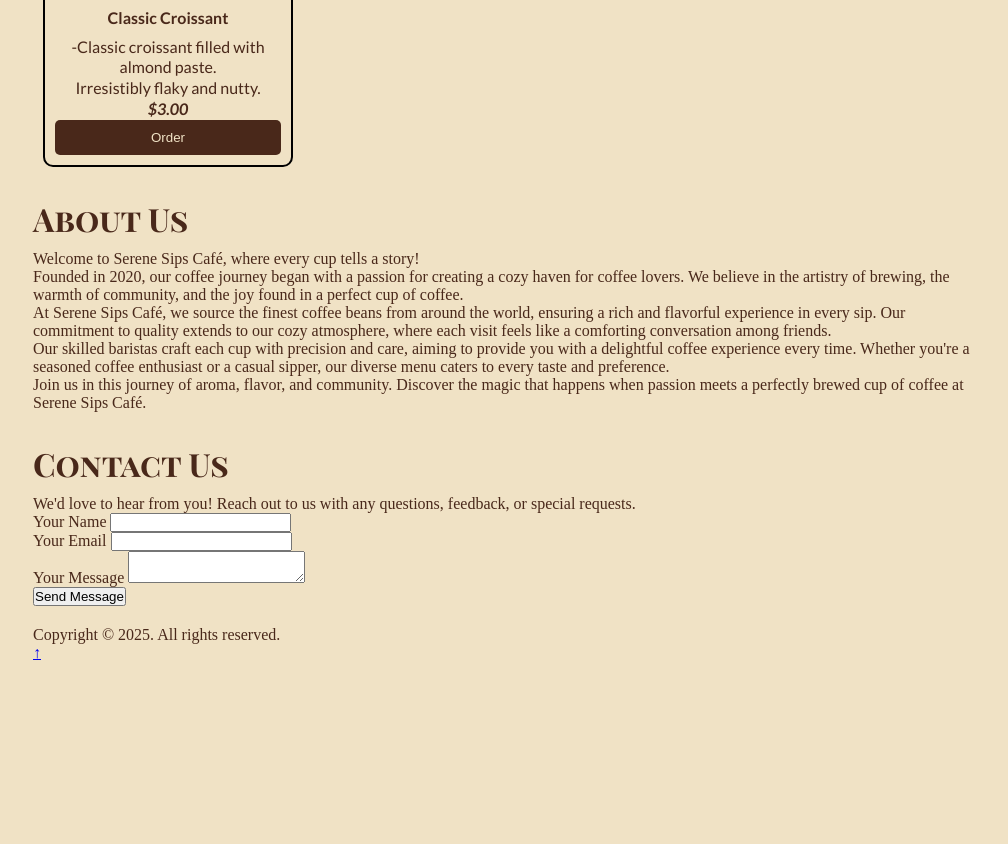
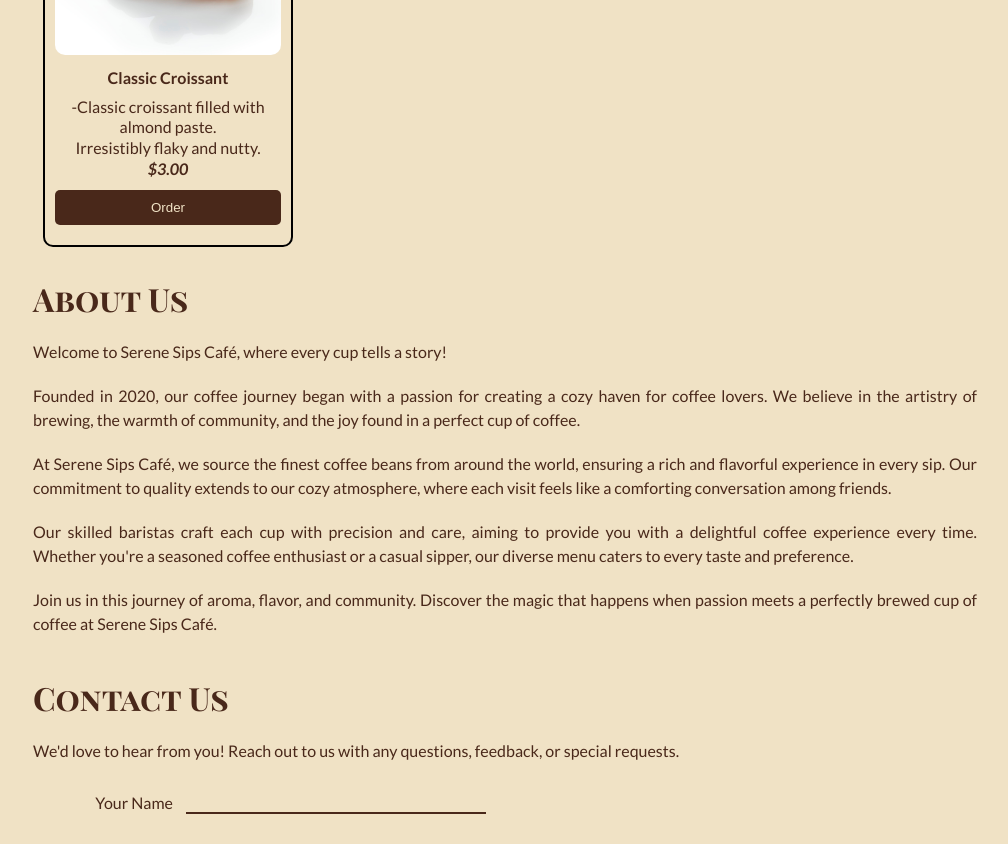
Before and after one commit to Erina943/serene-sips, a plain HTML site: page index.html in a window 1280 px wide. Shown: the part 1956-2800 px from the top of the page, without its empty margins (135-1143 px from the left). Before the commit the page ends 2688 px from the top, so only its background shows below. Drawn offline with Linux system fonts and the light colour scheme.

Commit message:
added styles in serene-sips

```diff
--- a/index.html
+++ b/index.html
@@ -3,6 +3,11 @@
   <head>
     <meta charset="UTF-8" />
     <meta name="viewport" content="width=device-width, initial-scale=1.0" />
+    <link
+      rel="shortcut icon"
+      href="images/favicon.img.png"
+      type="image/x-icon"
+    />
     <link rel="preconnect" href="https://fonts.googleapis.com" />
     <link rel="preconnect" href="https://fonts.gstatic.com" crossorigin />
     <link
@@ -193,19 +198,19 @@
       </p>
       <form>
         <div>
-          <label for="">Your Name</label>
-          <input type="text" name="" id="" />
+          <label class="form-label">Your Name </label>
+          <input type="text" name="" id="" class="form-control" />
         </div>
         <div>
-          <label for="">Your Email</label>
-          <input type="email" name="" id="" />
+          <label class="form-label" for="">Your Email</label>
+          <input type="email" name="" id="" class="form-control" />
         </div>
         <div>
-          <label for="">Your Message</label>
-          <textarea name="" id=""></textarea>
+          <label class="form-label" for="">Your Message</label>
+          <textarea name="" id="" class="form-control"></textarea>
         </div>
         <div>
-          <input type="submit" value="Send Message" />
+          <input type="submit" value="Send Message" class="btnSubmit" />
         </div>
       </form>
     </section>
--- a/style.css
+++ b/style.css
@@ -2,6 +2,10 @@
   padding: 0;
   margin: 0;
   box-sizing: border-box;
+}
+
+html {
+  scroll-behavior: smooth;
 }
 
 body {
@@ -119,4 +123,64 @@ footer {
   padding: 10px;
   color: #f0e2c5;
   border-radius: 5px;
+  margin: 10px 0;
 }
+
+/* about-us */
+
+#about-us p,
+#contact-us p,
+footer p {
+  font-family: "Lato", sans-serif;
+  line-height: 1.5rem;
+  text-align: justify;
+  padding: 10px 0;
+}
+
+/* conatct-us */
+form {
+  font-family: "Lato", sans-serif;
+  /* border: 2px solid #000; */
+  margin-top: 10px;
+}
+
+form div {
+  margin-bottom: 10px;
+}
+
+.form-label {
+  text-align: right;
+  display: inline-block;
+  padding: 10px;
+  width: 150px;
+}
+
+.form-control {
+  border: none;
+  width: 300px;
+  background-color: #f0e2c5;
+  border-bottom: 2px solid #49281a;
+  outline: none;
+}
+
+.btnSubmit {
+  border: none;
+  width: 200px;
+  height: 40px;
+  background-color: #49281a;
+  color: #f0e2c5;
+  margin-bottom: 20px;
+  margin-top: 10px;
+  margin-left: 160px;
+  border-radius: 8px;
+  cursor: pointer;
+}
+
+footer {
+  text-align: center;
+}
+
+footer p {
+  text-align: center;
+  font-size: 0.9rem;
+}
```
